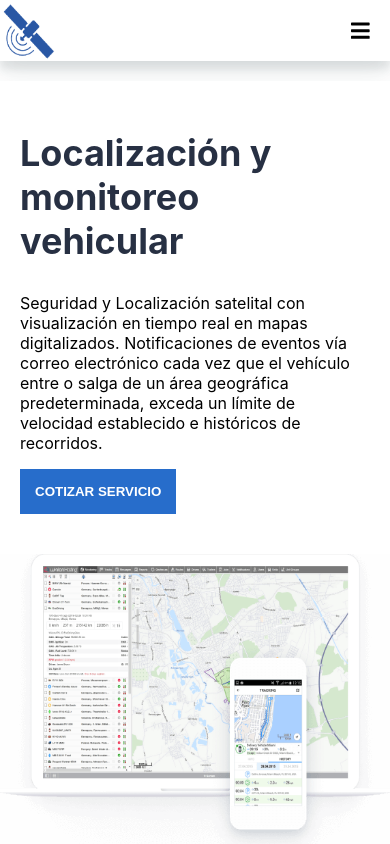
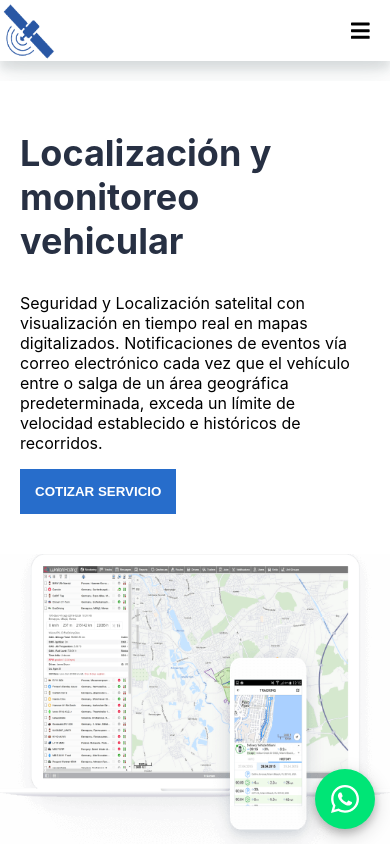
Before and after one commit to davisperezg/pagina-kemaytech, a Next.js app: page / in a window 390 px wide. Shown: the top 844 px of the page. Built offline with nearby package versions, Linux system fonts and the light colour scheme.

Commit message:
wsp para dispositivos mobiles

```diff
--- a/pages/index.tsx
+++ b/pages/index.tsx
@@ -27,6 +27,7 @@ import {
   faCheckCircle,
   faListAlt,
 } from "@fortawesome/free-regular-svg-icons";
+import { faWhatsapp } from "@fortawesome/free-brands-svg-icons";
 
 const Home: NextPage = () => {
   const [isActivePremiun, setActivePremiun] = useState<boolean>(false);
@@ -163,6 +164,18 @@ const Home: NextPage = () => {
           </div>
         </Nav>
         <Main>
+        <div className={styles.celular}>
+
+<a
+target="_blank"
+rel="noopener noreferrer"
+href="https://api.whatsapp.com/send?phone=51936680337&text=Hola,%20informaci%C3%B3n%20sobre%20GPS%20por%20favor."
+>
+<div >
+<FontAwesomeIcon size="2x" icon={faWhatsapp} />
+</div>
+</a>
+</div>
           <div className={styles.content_main}>
             <section className={styles.section}>
               <div className={styles.article_one}>
@@ -616,6 +629,8 @@ const Home: NextPage = () => {
           </div>
         </Main>
         <Aside>
+
+
           <div className={styles.content_aside}>
             <div className={styles.div_item}>
               <FontAwesomeIcon icon={faMapMarkedAlt} />
--- a/styles/Home.module.css
+++ b/styles/Home.module.css
@@ -6,6 +6,7 @@
     flex-direction: column;
     height: 100vh;
   }
+
   .nav_home {
     display: none;
   }
@@ -276,6 +277,44 @@
     height: 100%;
     object-position: center;
   }
+
+  .aside_whats {
+    width: 60px;
+    height: 60px;
+    background: #00e576;
+    border-radius: 50px;
+    display: flex;
+    text-align: center;
+    justify-content: center;
+    align-items: center;
+    margin-right: 30px;
+    position: absolute;
+    right: 0;
+    cursor: pointer;
+    color: #fff;
+    box-shadow: 0 4px 8px 0 rgb(0 0 0 / 20%), 0 6px 20px 0 rgb(0 0 0 / 19%);
+  }
+
+  .celular {
+    margin-right: 15px;
+    z-index: 2;
+    bottom: 0;
+    margin-bottom: 15px;
+    width: 60px;
+    height: 60px;
+    background: #00e576;
+    border-radius: 50px;
+    display: flex;
+    text-align: center;
+    justify-content: center;
+    align-items: center;
+    position: fixed;
+    right: 0;
+    cursor: pointer;
+    color: #fff;
+    box-shadow: 0 4px 8px 0 rgb(0 0 0 / 20%), 0 6px 20px 0 rgb(0 0 0 / 19%);
+
+  }
 }
 
 /* Small devices (portrait tablets and large phones, 600px and up) */
```
